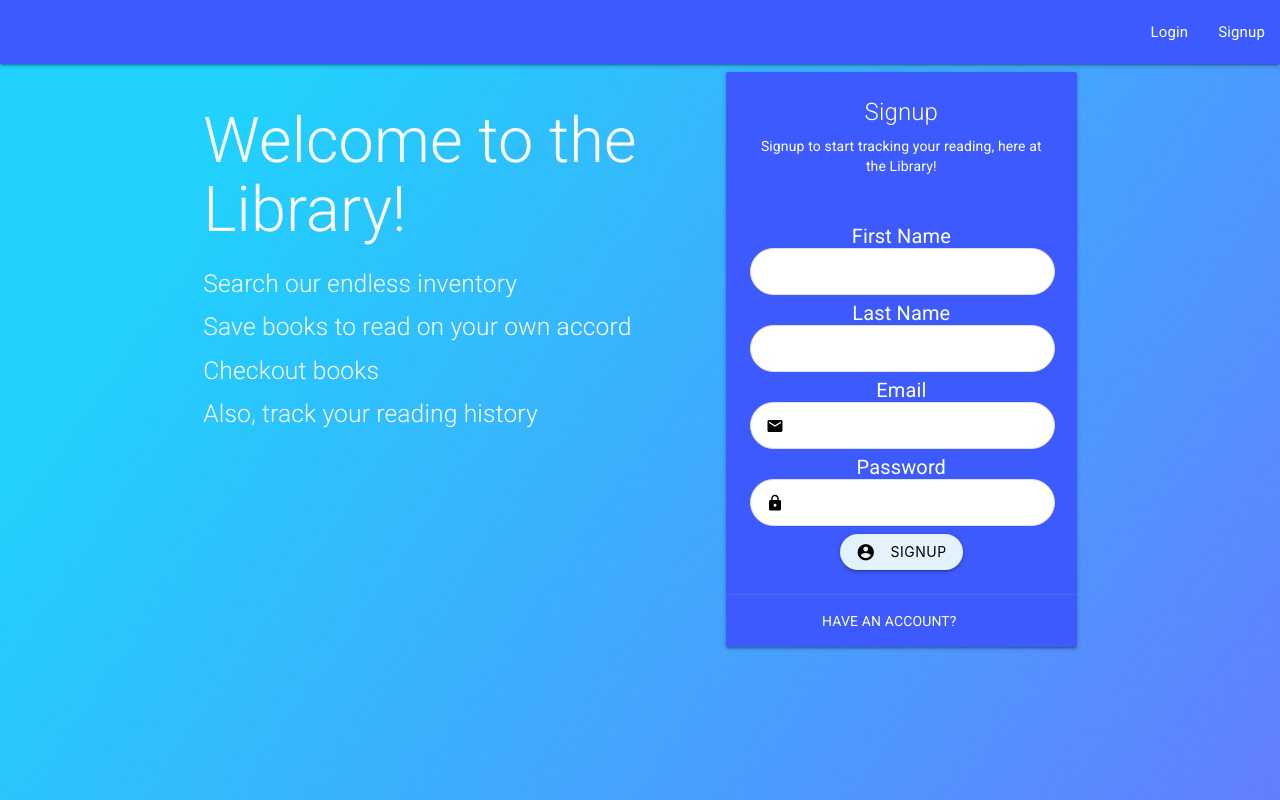
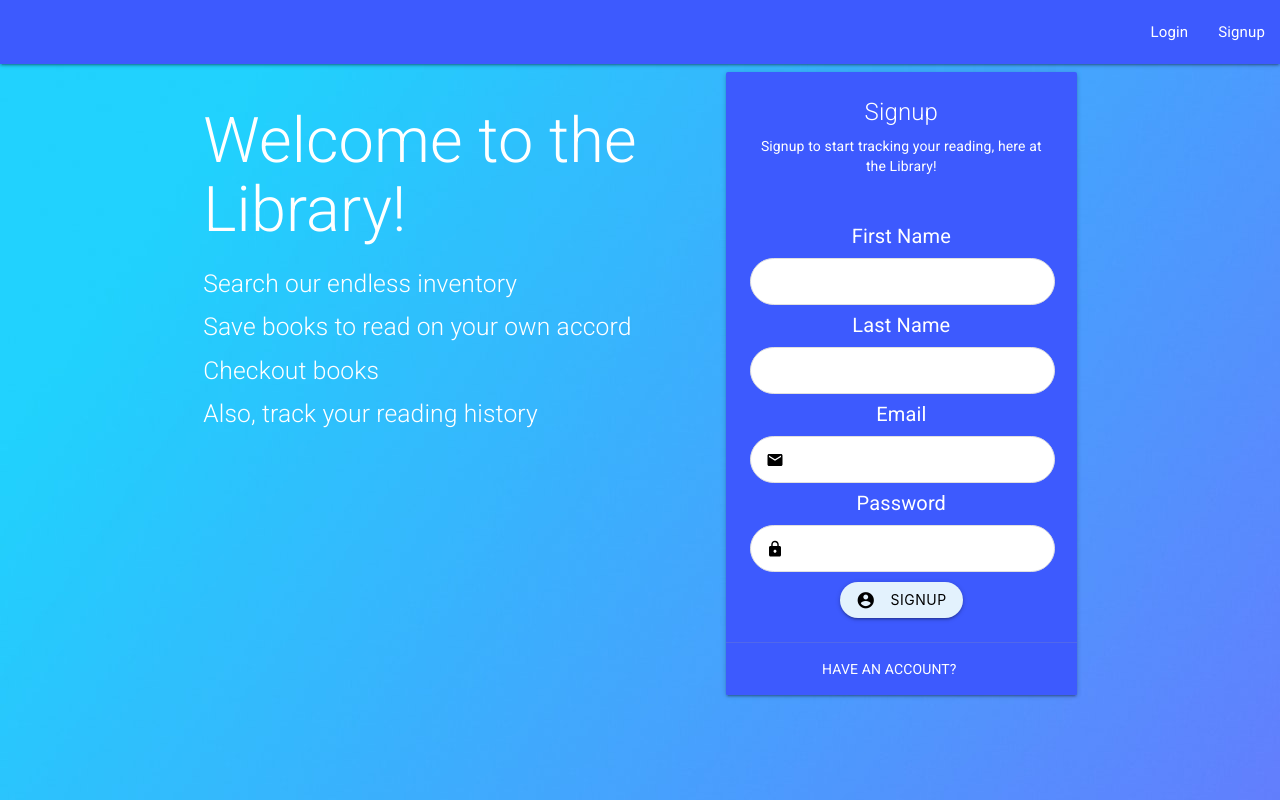
Before and after one commit to JoshuaDarron/library, a Vue app in the folder app_client/: page /signup in a window 1280 px wide. Built offline with nearby package versions, Linux system fonts and the light colour scheme.

Commit message:
Fixed the margin around the inputs and labels. for both signup and login

```diff
--- a/app_client/src/pages/Login/Login.css
+++ b/app_client/src/pages/Login/Login.css
@@ -14,6 +14,8 @@ input {
     background-color: #fff !important;
     text-indent: 40px;
     box-sizing: inherit;
+    margin-top: 10px !important;
+    margin-bottom: 10px !important;
 }
 
 input[type="email"] {
--- a/app_client/src/pages/Signup/Signup.css
+++ b/app_client/src/pages/Signup/Signup.css
@@ -14,6 +14,8 @@ input {
     background-color: #fff !important;
     text-indent: 40px;
     box-sizing: inherit;
+    margin-top: 10px !important;
+    margin-bottom: 10px !important;
 }
 
 input[type="email"] {
@@ -25,7 +27,6 @@ input[type="password"] {
 }
 
 label {
-    /* padding-top: 100px !important; */
     color: #fff !important;
     font-size: 20px;
 }
--- a/app_client/src/pages/Signup/Signup.vue
+++ b/app_client/src/pages/Signup/Signup.vue
@@ -89,15 +89,18 @@ export default {
     methods: {
         submit: function (e) {
             e.preventDefault()
+
+            const firstName = this.firstName
+            const lastName = this.lastName
             const email = this.email
             const password = this.password
-            const fistName = this.fistName
-            const lastName = this.lastName
 
+            this.firstName = null
+            this.firstName = null
             this.email = null
             this.password = null
 
-            console.log(email, password)
+            console.log(firstName, lastName, email, password)
         }
     }
 }
```
